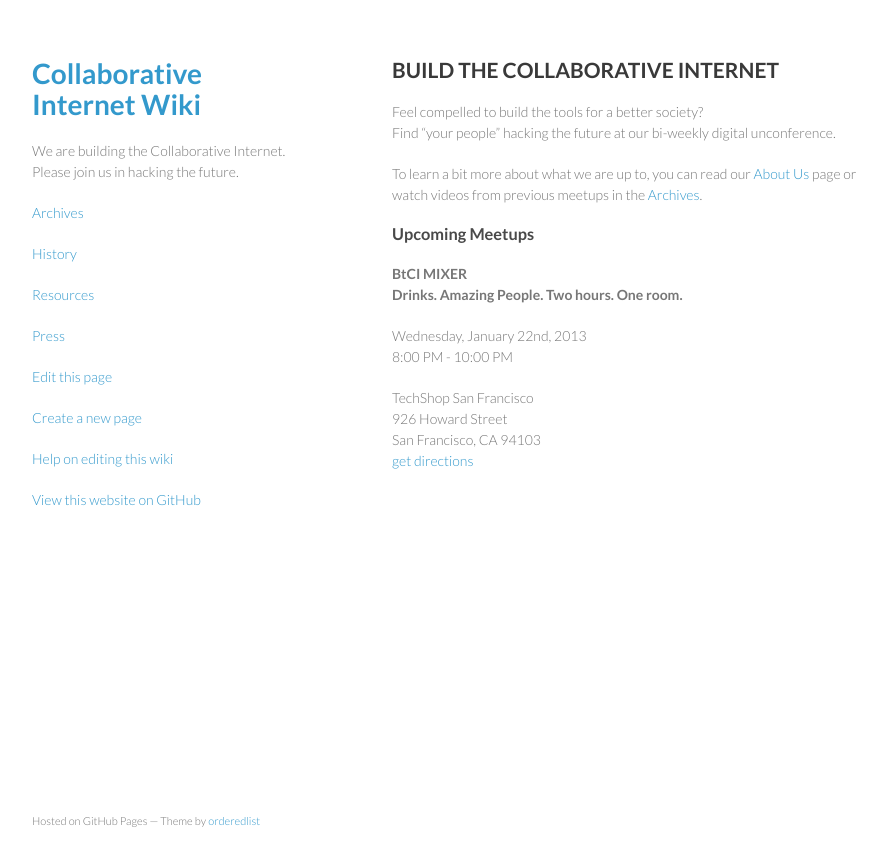
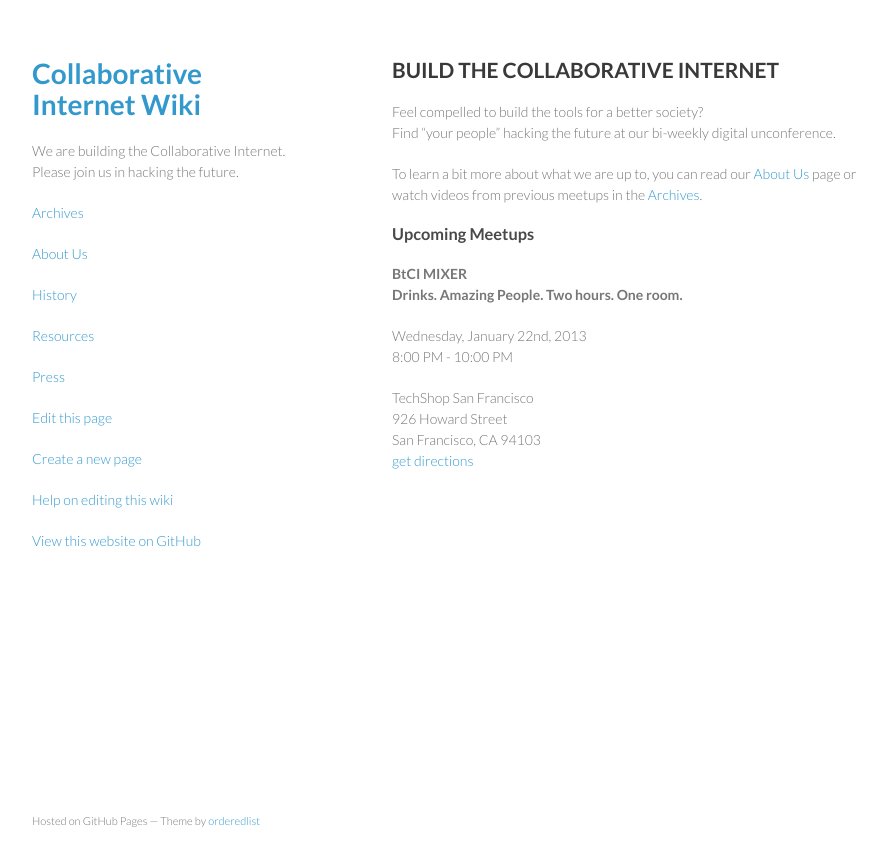
Before and after one commit to collaborativeinternet/collaborativeinternet.github.io, a Jekyll site: the page built from index.md, in a window 1280 px wide. Shown: the top 866 px of the page, without its empty margins (178-1062 px from the left). Built offline with Jekyll 4.4.1, drawn with Linux system fonts in a browser that asks for light colours.

Commit message:
Update navigation.html

```diff
--- a/_includes/navigation.html
+++ b/_includes/navigation.html
@@ -1,4 +1,5 @@
 <p class="view"><a href="/wiki/archives.html">Archives</a></p>
+<p class="view"><a href="/wiki/aboutus.html">About Us</a></p>
 <p class="view"><a href="/wiki/history.html">History</a></p>
 <p class="view"><a href="/wiki/resources.html">Resources</a></p>
 <p class="view"><a href="/wiki/press.html">Press</a></p>
```
